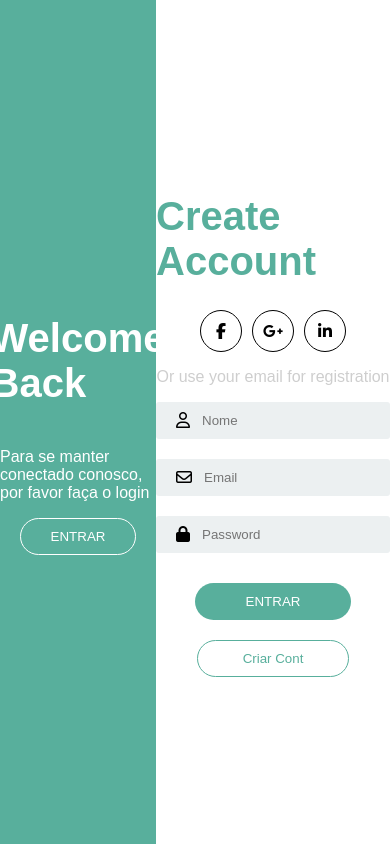
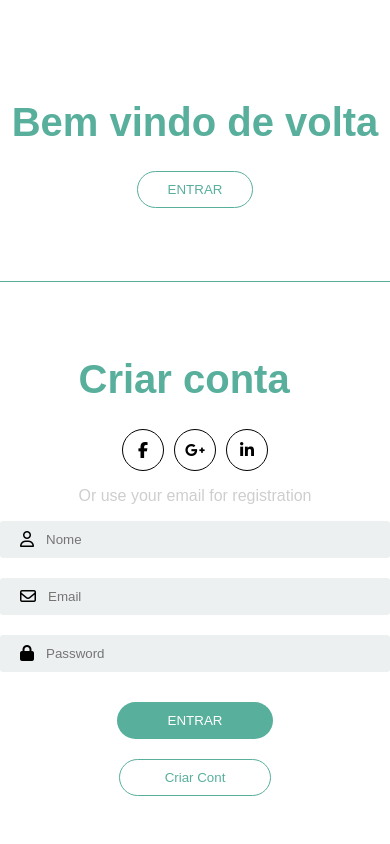
Before and after one commit to Gabriel-Vital/telas, a plain HTML site: page teladelogin 1/index.html in a window 390 px wide. Drawn offline with Linux system fonts and the light colour scheme.

Commit message:
responsive

```diff
--- a/404 3/index.html
+++ b/404 3/index.html
@@ -4,6 +4,7 @@
     <meta charset="UTF-8">
     <meta name="viewport" content="width=device-width, initial-scale=1.0">
     <link rel="stylesheet" href="style.css">
+    <link rel="stylesheet" href="responsive.css">
     <link rel="stylesheet" href="https://cdnjs.cloudflare.com/ajax/libs/font-awesome/6.7.1/css/all.min.css" integrity="sha512-5Hs3dF2AEPkpNAR7UiOHba+lRSJNeM2ECkwxUIxC1Q/FLycGTbNapWXB4tP889k5T5Ju8fs4b1P5z/iB4nMfSQ==" crossorigin="anonymous" referrerpolicy="no-referrer" />
     <link rel="shortcut icon" href="https://img.freepik.com/fotos-premium/design-de-logotipo-colorido-de-ilustracao-plana-generica-com-letra-o_880100-1823.jpg" type="image/x-icon">
     <title>404 Erro - Digital College</title>
@@ -27,6 +28,11 @@
                 <div class="pesquisa">
                     <button><i class="fa-solid fa-magnifying-glass"></i></button>
                 </div>
+            </div>
+        </header>
+        <header class="menu">
+            <div class="menu-icon">
+                <i class="fa-solid fa-bars"></i>
             </div>
         </header>
         <main class="corpo">
--- a/dashboard 04.01/style.css
+++ b/dashboard 04.01/style.css
@@ -2,7 +2,6 @@ body {
     margin: 0;
     padding: 0;
     font-family: Arial, Helvetica, sans-serif;
-
 }
 
 ul {
@@ -31,12 +30,21 @@ a i {
     height: 100vh;
 }
 
+.container button {
+    cursor: pointer;
+}
+
 .container header {
     display: flex;
     justify-content: space-between;
     padding: 20px;
     align-items: center;
-
+    border-bottom: 1px solid #fbce4a;
+    position: fixed;
+    top: 0;
+    right: 0;
+    left: 0;
+    background-color: white;
 }
 
 .container header .barra_pesquisa {
@@ -90,6 +98,7 @@ a i {
     background-color: #f9fafb;
     width: 100%;
     height: 100%;
+    padding-top: 80px;
 }
 
 .container .principal aside {
--- /dev/null
+++ b/login 2/responsive.css
@@ -0,0 +1,44 @@
+@media (max-width: 1023px) {
+    .container {
+        flex-direction: column;
+    }
+
+    .container .direita {
+        width: 100%;
+        border-top-right-radius: 6%;
+        border-bottom-left-radius: 0%;
+    }
+
+    .container .esquerda {
+        display: flex;
+        width: 100%;
+        height: 90%;
+        align-items: center;
+        justify-content: center;
+    }
+
+    .container .esquerda img {
+        max-width: 500px;
+
+    }
+}
+
+@media (max-width: 391px) {
+    .container .esquerda {
+        display: none;
+    }
+
+    .container .direita {
+        border-top-left-radius: 0px;
+        border-top-right-radius: 0px;
+    }
+
+    .container .direita .formulario {
+        width: 80%;
+    }
+
+    .semconta {
+        display: flex;
+        justify-content: space-between;
+    }
+}
--- a/login 2/style.css
+++ b/login 2/style.css
@@ -12,6 +12,9 @@ body {
 .container .esquerda {
     width: 50%;
     height: 100%;
+    display: flex;
+    align-items: center;
+    justify-content: center;
 }
 
 .container .esquerda img {
--- a/teladelogin 1/index.html
+++ b/teladelogin 1/index.html
@@ -7,6 +7,7 @@
         crossorigin="anonymous" referrerpolicy="no-referrer" />
     <meta charset="UTF-8">
     <link rel="stylesheet" href="style.css">
+    <link rel="stylesheet" href="responsive.css">
     <meta name="viewport" content="width=device-width, initial-scale=1.0">
     <title>Digital College - Tela de Cadastro</title>
 </head>
@@ -14,14 +15,14 @@
 <body>
     <div class="container">
         <div class="esquerda">
-            <h1>Welcome Back</h1>
+            <h1>Bem vindo de volta</h1>
             <p>Para se manter conectado conosco, por favor faça o login</p>
             <button>ENTRAR</button>
         </div>
         <div class="direita">
             <div class="formulario">
                 <div class="topo">
-                    <h1>Create Account</h1>
+                    <h1>Criar conta</h1>
                     <div class="redes-sociais">
 
                         <div class="icone">
--- /dev/null
+++ b/teladelogin 1/responsive.css
@@ -0,0 +1,37 @@
+@media (max-width: 1080px) {
+    .container {
+        display: flex;
+        flex-direction: column;
+    }
+
+    .container .esquerda {
+        width: 100%;
+    }
+
+    .container .direita {
+        width: 100%;
+    }
+}
+
+@media (max-width: 420px) {
+    .container .esquerda {
+        width: 100%;
+        height: 50%;
+        background-color: white;
+        color: #58af9c;
+        border-bottom: 1px solid #58af9c;
+    }
+
+    .container .esquerda p {
+        display: none;
+    }
+
+    .container .esquerda button {
+        border-color: #58af9c;
+        color: #58af9c;
+    }
+
+    .container .esquerda button:hover {
+        background-color: #cccaca;
+    }
+}
```
Also changed, not shown: 404 3/responsive.css (added, +75 -0 lines), 404 3/style.css (+11 -1 lines), login 2/index.html (+1 -0 lines), dashboard 04.01/resposive.css (added).
